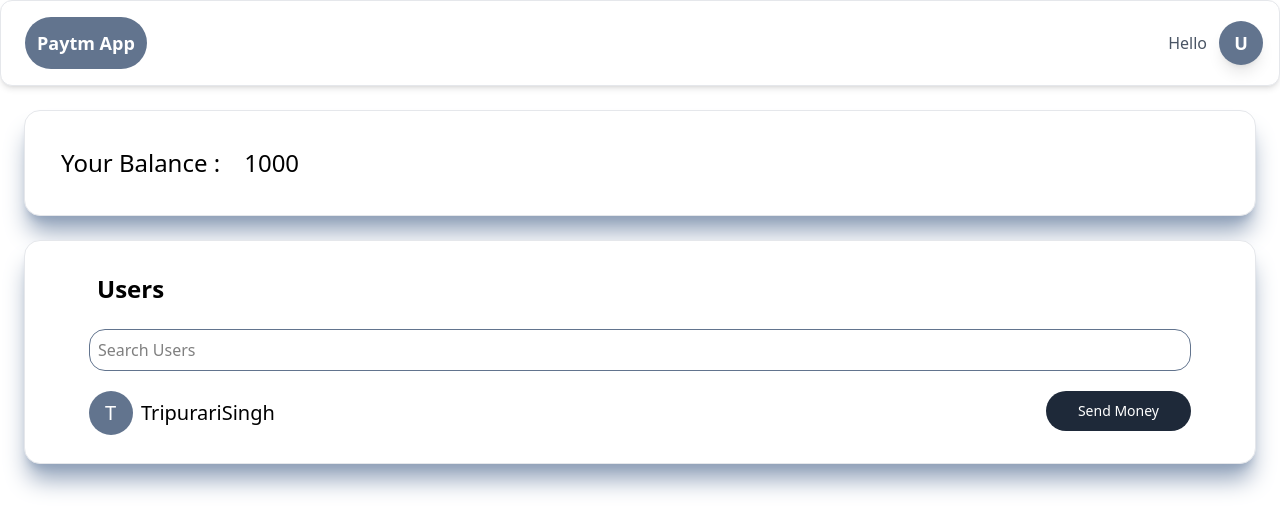
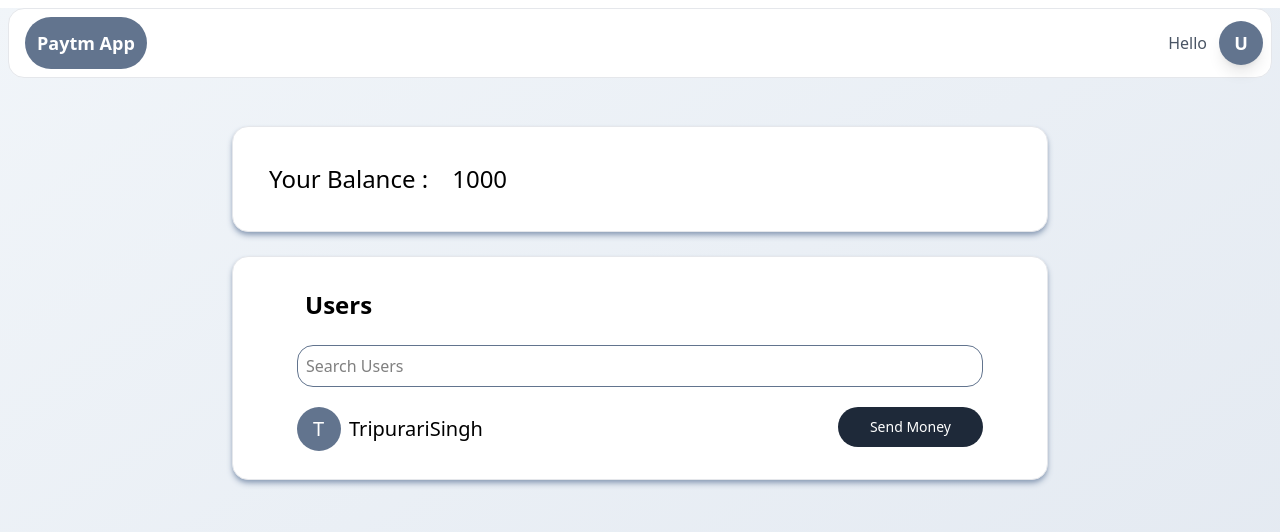
Before and after one commit to Tripurari-singh/Paytm, a React (Vite) app in the folder Frontend/: page /dashboard in a window 1280 px wide. Shown: the top 532 px of the page. Built offline with nearby package versions, Linux system fonts and the light colour scheme.

Commit message:
UI Updated

```diff
--- a/Frontend/src/components/AppBar.tsx
+++ b/Frontend/src/components/AppBar.tsx
@@ -1,7 +1,7 @@
 
 export function AppBar() {
   return (
-    <div className="flex justify-between items-center p-4 bg-white rounded-xl shadow-md border border-gray-200 backdrop-blur-sm">
+    <div className="flex justify-between shadow-slate-400 bg-white  transition-all duration-300 m-2 p-2 rounded-2xl border border-gray-200">
       <div className=" bg-slate-500 text-lg font-semibold text-white ml-2 rounded-full p-3">
         Paytm App
       </div>
--- a/Frontend/src/components/balance.tsx
+++ b/Frontend/src/components/balance.tsx
@@ -4,7 +4,7 @@ interface valueInterface {
 }
 export function Balance({value} : valueInterface){
     return (
-        <div className="flex shadow-slate-400 bg-white shadow-xl hover:shadow-2xl transition-all duration-300 m-6 p-6 rounded-2xl border border-gray-200">
+        <div className="flex shadow-slate-400 bg-white shadow-md hover:shadow-2xl transition-all duration-300 m-6 p-6 rounded-2xl border border-gray-200">
             <div className="text-bold text-2xl p-3">
                  Your Balance :
             </div>
--- a/Frontend/src/components/user.tsx
+++ b/Frontend/src/components/user.tsx
@@ -19,7 +19,7 @@ export function Users(){
     }]);
 
     return (
-        <div className="flex flex-col shadow-slate-400 bg-white shadow-xl hover:shadow-2xl transition-all duration-300 m-6 p-6 rounded-2xl border border-gray-200">
+        <div className="flex flex-col justify-between shadow-slate-400 bg-white shadow-md hover:shadow-2xl transition-all duration-300 m-6 p-6 rounded-2xl border border-gray-200">
             <div className=" text-2xl font-bold  ml-12 m-2 ">
                 {/* {users} */}
                 Users
@@ -53,3 +53,5 @@ export function Users(){
         </div>
     )
 }
+
+"flex justify-between items-center p-4 bg-white rounded-xl shadow-md border border-gray-200 backdrop-blur-sm"
--- a/Frontend/src/pages/dashboard.tsx
+++ b/Frontend/src/pages/dashboard.tsx
@@ -2,24 +2,24 @@ import { AppBar } from "../components/AppBar";
 import { Balance } from "../components/balance";
 import { Users } from "../components/user";
 
-export function DashBoard(){
+
+export function DashBoard() {
   const user = {
-        FirstName : "Tripurari",
-        LastName : "singh",
-        _id : 1
-    }
+    FirstName: "Tripurari",
+    LastName: "Singh",
+    _id: 1,
+  };
+
   return (
-        <div>
-            <div>
-                <AppBar/>
+    <div className="min-h-screen bg-gradient-to-br from-slate-100 to-slate-200">
+      <div className="w-full">
+        <AppBar />
       </div>
-            <div>
+
+      <div className="max-w-4xl mx-auto p-4 space-y-6">
         <Balance value={1000} />
-            </div>
-            <div>
         <Users user={user} />
       </div>
     </div>
-    )
-
+  );
 }
```
Lines whose indentation alone changed are shown as unchanged.
